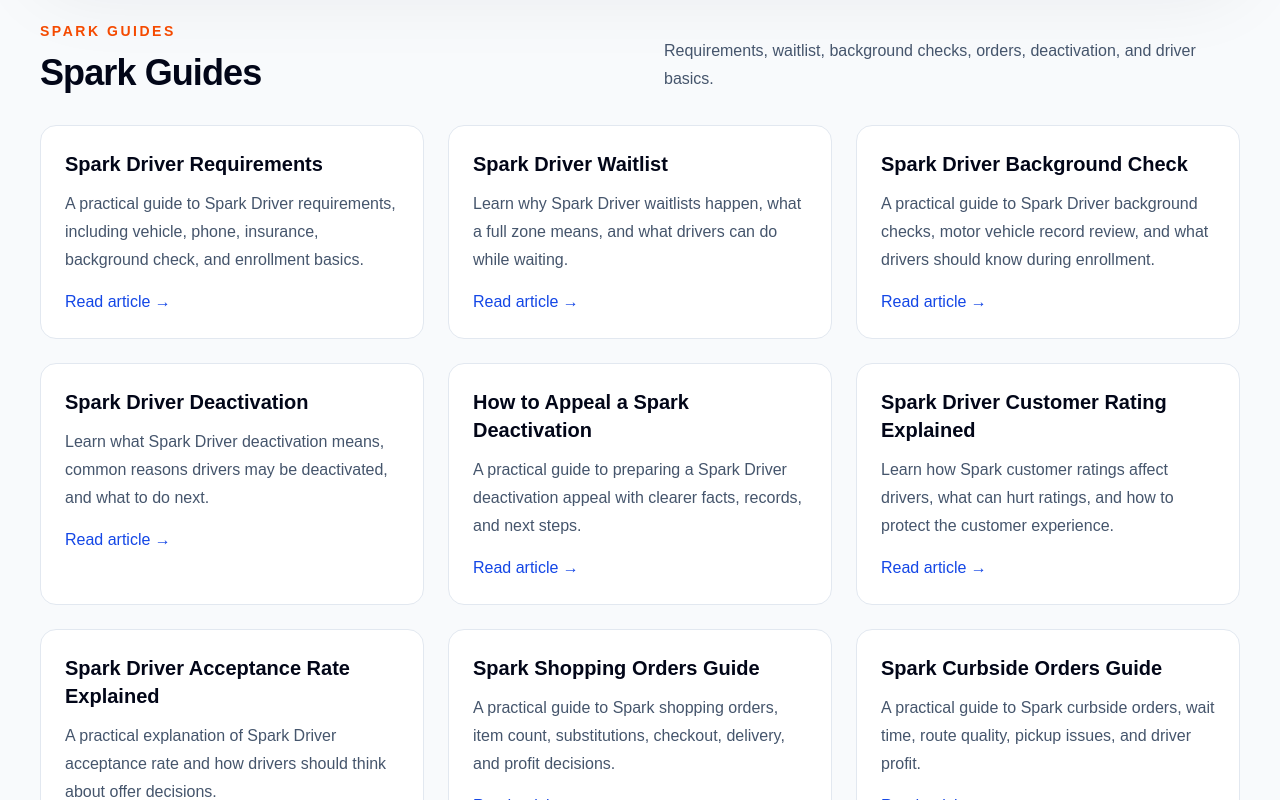
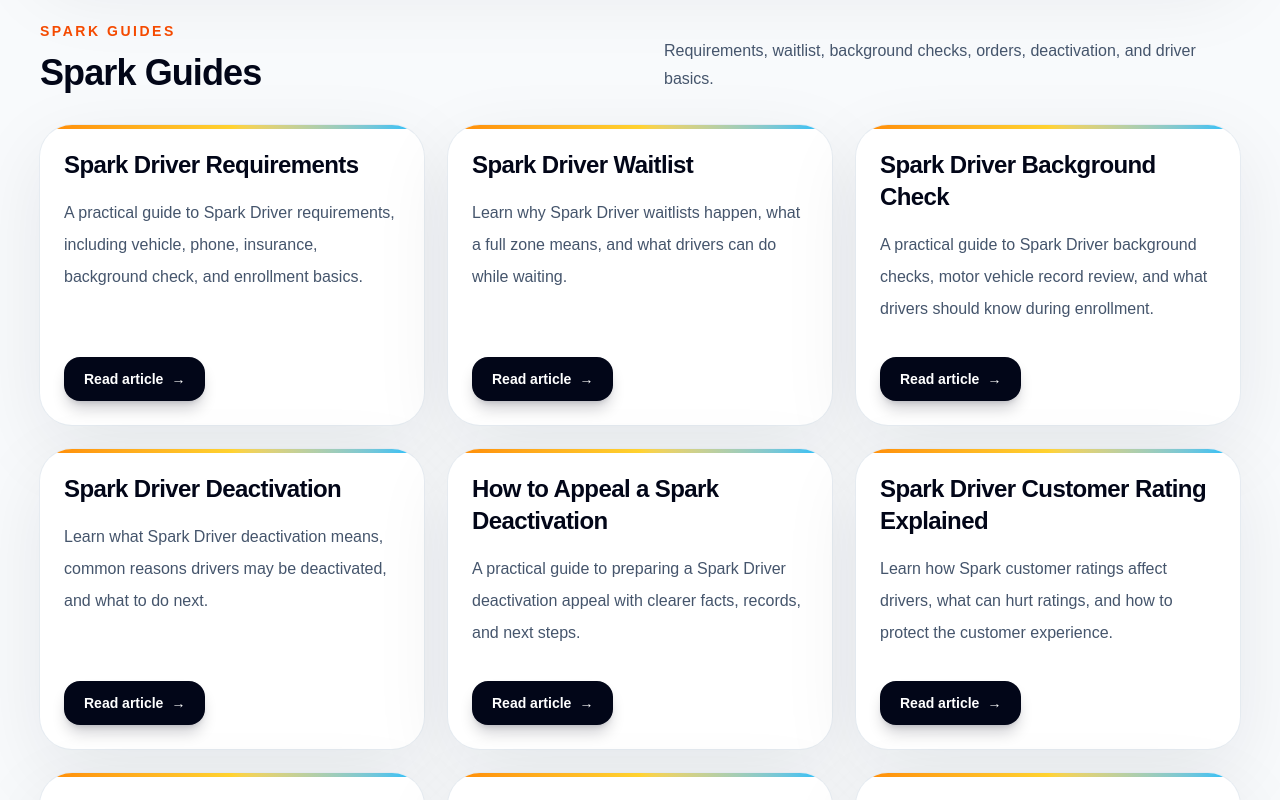
Before and after one commit to dayoneapps91/Spark-Driver-Hub, a Next.js app: page /articles in a window 1280 px wide. Shown: the part 820-1620 px from the top of the page. Built offline with nearby package versions, Linux system fonts and the light colour scheme.

Commit message:
Redesign Driving Essentials hub

```diff
--- a/app/components/ArticleCard.tsx
+++ b/app/components/ArticleCard.tsx
@@ -1,3 +1,5 @@
+import Link from "next/link";
+
 type ArticleCardProps = {
   title: string;
   description: string;
@@ -10,21 +12,26 @@
   href,
 }: ArticleCardProps) {
   return (
-    <a
+    <Link
       href={href}
-      className="block rounded-2xl border border-slate-200 bg-white p-6 transition hover:border-slate-300 hover:shadow-md"
+      className="group relative flex h-full flex-col overflow-hidden rounded-[2rem] bg-white p-6 shadow-[0_24px_80px_rgba(15,23,42,0.08)] ring-1 ring-slate-200/70 transition duration-300 hover:-translate-y-1 hover:shadow-[0_32px_100px_rgba(15,23,42,0.14)]"
     >
-      <h3 className="text-xl font-semibold text-slate-950">
+      <div className="absolute inset-x-0 top-0 h-1 bg-gradient-to-r from-orange-400 via-amber-300 to-sky-400" />
+
+      <h3 className="text-2xl font-black tracking-tight text-slate-950">
         {title}
       </h3>
 
-      <p className="mt-3 text-slate-600 leading-7">
+      <p className="mt-4 flex-1 text-base leading-8 text-slate-600">
         {description}
       </p>
 
-      <p className="mt-4 font-medium text-blue-700">
-        Read article →
-      </p>
-    </a>
+      <div className="mt-8 inline-flex w-fit items-center rounded-2xl bg-slate-950 px-5 py-3 text-sm font-black text-white shadow-lg shadow-slate-950/20 transition duration-200 group-hover:bg-orange-600">
+        Read article
+        <span className="ml-2 transition duration-200 group-hover:translate-x-1">
+          →
+        </span>
+      </div>
+    </Link>
   );
 }
--- a/app/gigmiles/page.tsx
+++ b/app/gigmiles/page.tsx
@@ -114,7 +114,7 @@
       href={googlePlayUrl}
       target="_blank"
       rel="noopener noreferrer"
-      className={`inline-flex items-center justify-center rounded-2xl bg-blue-700 px-6 py-3 text-center text-sm font-black text-white shadow-lg shadow-blue-950/20 transition duration-200 hover:-translate-y-0.5 hover:bg-blue-800 ${className}`}
+      className={`inline-flex items-center justify-center rounded-2xl bg-orange-500 px-6 py-3 text-center text-sm font-black text-slate-950 shadow-lg shadow-orange-950/20 transition duration-200 hover:-translate-y-0.5 hover:bg-orange-400 ${className}`}
     >
       Get GigMiles on Google Play
     </a>
@@ -183,7 +183,7 @@
               </p>
 
               <div className="mt-8 flex flex-col gap-3 sm:flex-row">
-                <AppStoreButton className="bg-white text-slate-950 hover:bg-orange-400" />
+                <AppStoreButton />
                 <a
                   href="#screenshots"
                   className="inline-flex items-center justify-center rounded-2xl bg-white/10 px-6 py-3 text-sm font-black text-white ring-1 ring-white/15 transition duration-200 hover:-translate-y-0.5 hover:bg-white/15"
@@ -192,7 +192,7 @@
                 </a>
               </div>
 
-              <div className="mt-8 grid gap-4 sm:grid-cols-3">
+              <div className="mt-8 hidden gap-4 sm:grid sm:grid-cols-3">
                 {["Mileage", "Earnings", "Expenses"].map((label) => (
                   <div
                     key={label}
@@ -312,9 +312,9 @@
           {screenshots.map((screenshot) => (
             <div
               key={screenshot.title}
-              className="overflow-hidden rounded-[2rem] bg-white shadow-[0_24px_80px_rgba(15,23,42,0.08)] ring-1 ring-slate-200/70 transition duration-300 hover:-translate-y-1 hover:shadow-[0_32px_100px_rgba(15,23,42,0.14)]"
+              className="flex h-full flex-col overflow-hidden rounded-[2rem] bg-white shadow-[0_24px_80px_rgba(15,23,42,0.08)] ring-1 ring-slate-200/70 transition duration-300 hover:-translate-y-1 hover:shadow-[0_32px_100px_rgba(15,23,42,0.14)]"
             >
-              <div className="p-6">
+              <div className="p-6 xl:min-h-[170px]">
                 <h3 className="text-xl font-black text-slate-950">
                   {screenshot.title}
                 </h3>
@@ -323,7 +323,7 @@
                 </p>
               </div>
 
-              <div className="flex h-96 items-center justify-center bg-slate-950 p-4 sm:h-[32rem] xl:h-80">
+              <div className="mt-auto flex h-96 items-center justify-center bg-slate-950 p-4 sm:h-[32rem] xl:h-80">
                 <Image
                   src={screenshot.src}
                   alt={screenshot.alt}
```
